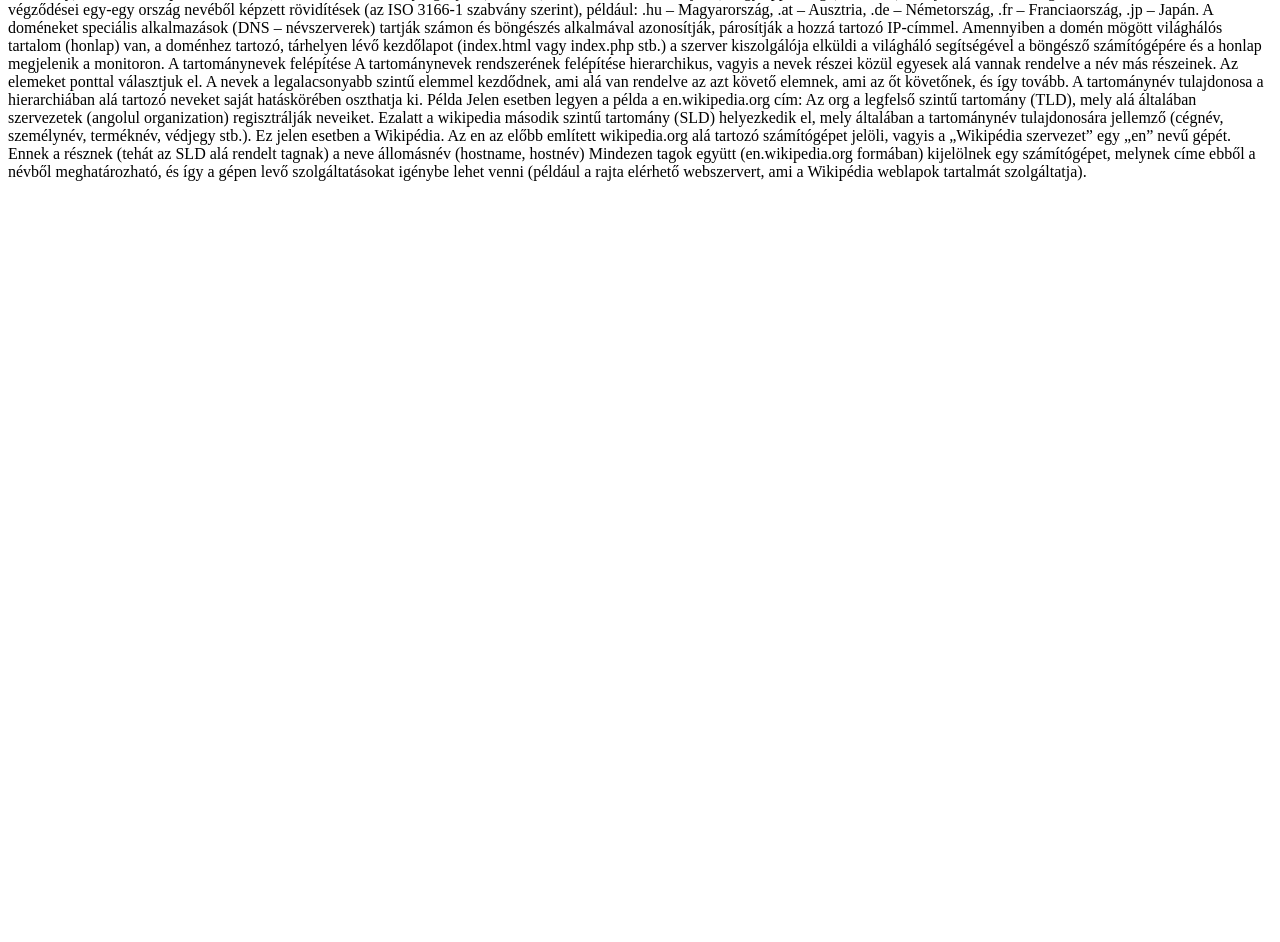
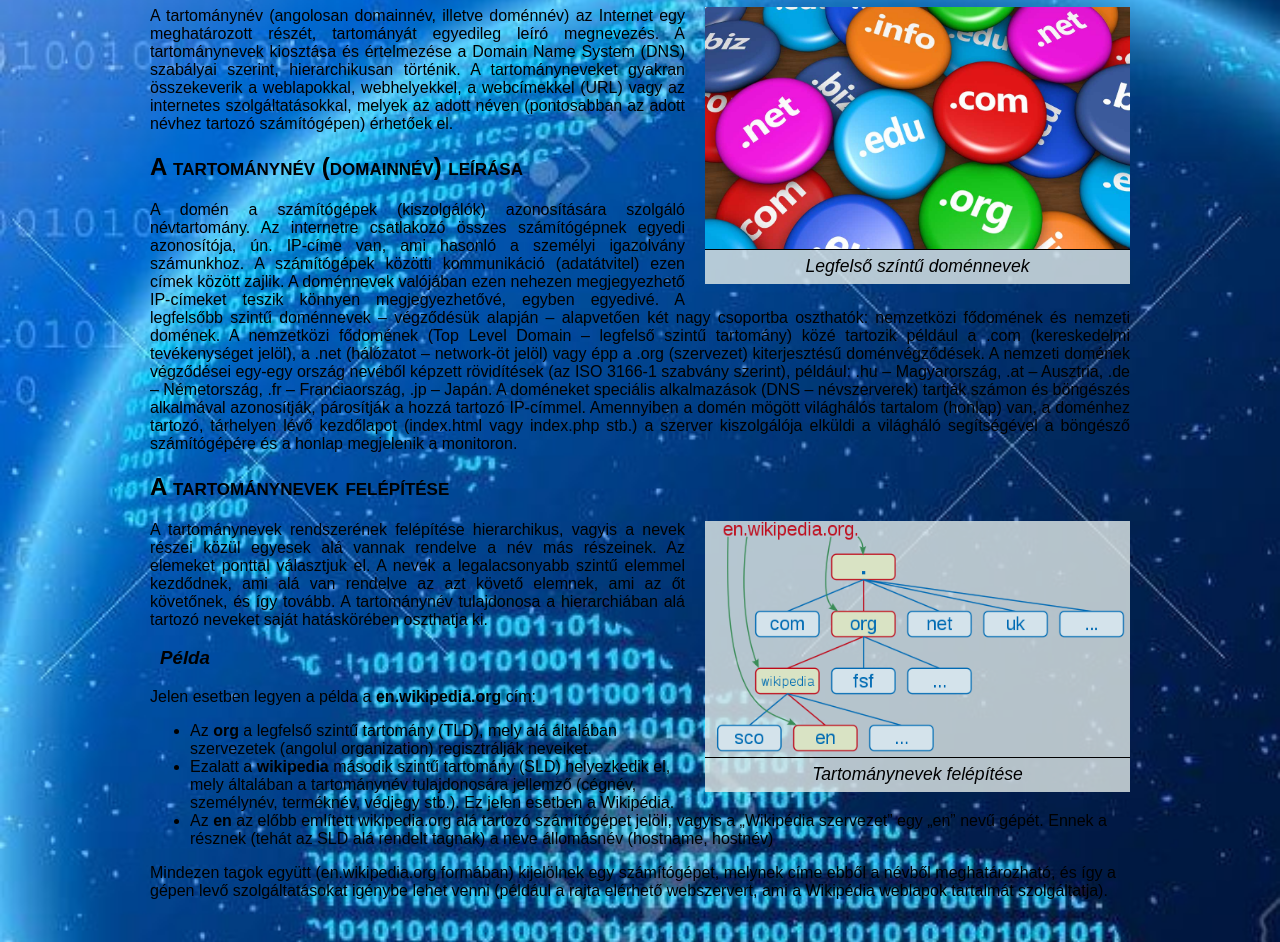
Before and after one commit to sebi2ga121/tartom-ny-n-v-cucc, a plain HTML site: page index.html in a window 1280 px wide. Shown: the part 133-1075 px from the top of the page. Before the commit the page ends 800 px from the top, so only its background shows below. Drawn offline with Linux system fonts and the light colour scheme.

Commit message:
Végállapot

```diff
--- a/index.html
+++ b/index.html
@@ -1,32 +1,44 @@
 <!DOCTYPE html>
-<html>
+<html lang="hu">
+<head>
+  <meta charset="UTF-8">
+  <meta http-equiv="X-UA-Compatible" content="IE=edge">
+  <meta name="viewport" content="width=device-width, initial-scale=1.0">
+  <title>A tartománynév</title>
+  <link rel="stylesheet" href="styles.css">
 
-<head>
 </head>
 
-<body>
+<body id="tartalom">
   <div>
-    A tartománynév
+    <h1>A tartománynév <a href="https://hu.wikipedia.org/wiki/Tartománynév" target="blank">*</a></h1>
+    <div class="kepkeret">
+      <img src="tld.jpg" alt="Legfelső színtű doménnevek" title="Legfelső színtű doménnevek">
+      <p class="kepfelirat">Legfelső színtű doménnevek</p>
+    </div>
+    <p>A tartománynév (angolosan domainnév, illetve doménnév) az Internet egy meghatározott részét, tartományát egyedileg leíró megnevezés. A tartománynevek kiosztása és értelmezése a Domain Name System (DNS) szabályai szerint, hierarchikusan történik. A tartományneveket gyakran összekeverik a weblapokkal, webhelyekkel, a webcímekkel (URL) vagy az internetes szolgáltatásokkal, melyek az adott néven (pontosabban az adott névhez tartozó számítógépen) érhetőek el.</p>
 
-    A tartománynév (angolosan domainnév, illetve doménnév) az Internet egy meghatározott részét, tartományát egyedileg leíró megnevezés. A tartománynevek kiosztása és értelmezése a Domain Name System (DNS) szabályai szerint, hierarchikusan történik. A tartományneveket gyakran összekeverik a weblapokkal, webhelyekkel, a webcímekkel (URL) vagy az internetes szolgáltatásokkal, melyek az adott néven (pontosabban az adott névhez tartozó számítógépen) érhetőek el.
+    <h2>A tartománynév (domainnév) leírása</h2>
 
-    A tartománynév (domainnév) leírása
+    <p>A domén a számítógépek (kiszolgálók) azonosítására szolgáló névtartomány. Az internetre csatlakozó összes számítógépnek egyedi azonosítója, ún. IP-címe van, ami hasonló a személyi igazolvány számunkhoz. A számítógépek közötti kommunikáció (adatátvitel) ezen címek között zajlik. A doménnevek valójában ezen nehezen megjegyezhető IP-címeket teszik könnyen megjegyezhetővé, egyben egyedivé. A legfelsőbb szintű doménnevek – végződésük alapján – alapvetően két nagy csoportba oszthatók: nemzetközi fődomének és nemzeti domének. A nemzetközi fődomének (Top Level Domain – legfelső szintű tartomány) közé tartozik például a .com (kereskedelmi tevékenységet jelöl), a .net (hálózatot – network-öt jelöl) vagy épp a .org (szervezet) kiterjesztésű doménvégződések. A nemzeti domének végződései egy-egy ország nevéből képzett rövidítések (az ISO 3166-1 szabvány szerint), például: .hu – Magyarország, .at – Ausztria, .de – Németország, .fr – Franciaország, .jp – Japán. A doméneket speciális alkalmazások (DNS – névszerverek) tartják számon és böngészés alkalmával azonosítják, párosítják a hozzá tartozó IP-címmel. Amennyiben a domén mögött világhálós tartalom (honlap) van, a doménhez tartozó, tárhelyen lévő kezdőlapot (index.html vagy index.php stb.) a szerver kiszolgálója elküldi a világháló segítségével a böngésző számítógépére és a honlap megjelenik a monitoron.</p>
 
-    A domén a számítógépek (kiszolgálók) azonosítására szolgáló névtartomány. Az internetre csatlakozó összes számítógépnek egyedi azonosítója, ún. IP-címe van, ami hasonló a személyi igazolvány számunkhoz. A számítógépek közötti kommunikáció (adatátvitel) ezen címek között zajlik. A doménnevek valójában ezen nehezen megjegyezhető IP-címeket teszik könnyen megjegyezhetővé, egyben egyedivé. A legfelsőbb szintű doménnevek – végződésük alapján – alapvetően két nagy csoportba oszthatók: nemzetközi fődomének és nemzeti domének. A nemzetközi fődomének (Top Level Domain – legfelső szintű tartomány) közé tartozik például a .com (kereskedelmi tevékenységet jelöl), a .net (hálózatot – network-öt jelöl) vagy épp a .org (szervezet) kiterjesztésű doménvégződések. A nemzeti domének végződései egy-egy ország nevéből képzett rövidítések (az ISO 3166-1 szabvány szerint), például: .hu – Magyarország, .at – Ausztria, .de – Németország, .fr – Franciaország, .jp – Japán. A doméneket speciális alkalmazások (DNS – névszerverek) tartják számon és böngészés alkalmával azonosítják, párosítják a hozzá tartozó IP-címmel. Amennyiben a domén mögött világhálós tartalom (honlap) van, a doménhez tartozó, tárhelyen lévő kezdőlapot (index.html vagy index.php stb.) a szerver kiszolgálója elküldi a világháló segítségével a böngésző számítógépére és a honlap megjelenik a monitoron.
+    <h2>A tartománynevek felépítése</h2>
+    <div class="kepkeret">
+      <img src="felepites.png" alt="Tartománynevek felépítése" title="Tartománynevek felépítése">
+      <p class="kepfelirat">Tartománynevek felépítése</p>
+    </div>
 
-    A tartománynevek felépítése
+    <p>A tartománynevek rendszerének felépítése hierarchikus, vagyis a nevek részei közül egyesek alá vannak rendelve a név más részeinek. Az elemeket ponttal választjuk el. A nevek a legalacsonyabb szintű elemmel kezdődnek, ami alá van rendelve az azt követő elemnek, ami az őt követőnek, és így tovább. A tartománynév tulajdonosa a hierarchiában alá tartozó neveket saját hatáskörében oszthatja ki.</p>
 
-    A tartománynevek rendszerének felépítése hierarchikus, vagyis a nevek részei közül egyesek alá vannak rendelve a név más részeinek. Az elemeket ponttal választjuk el. A nevek a legalacsonyabb szintű elemmel kezdődnek, ami alá van rendelve az azt követő elemnek, ami az őt követőnek, és így tovább. A tartománynév tulajdonosa a hierarchiában alá tartozó neveket saját hatáskörében oszthatja ki.
+    <h3>Példa</h3>
 
-    Példa
-
-    Jelen esetben legyen a példa a en.wikipedia.org cím:
-
-    Az org a legfelső szintű tartomány (TLD), mely alá általában szervezetek (angolul organization) regisztrálják neveiket.
-    Ezalatt a wikipedia második szintű tartomány (SLD) helyezkedik el, mely általában a tartománynév tulajdonosára jellemző (cégnév, személynév, terméknév, védjegy stb.). Ez jelen esetben a Wikipédia.
-    Az en az előbb említett wikipedia.org alá tartozó számítógépet jelöli, vagyis a „Wikipédia szervezet” egy „en” nevű gépét. Ennek a résznek (tehát az SLD alá rendelt tagnak) a neve állomásnév (hostname, hostnév)
-
-    Mindezen tagok együtt (en.wikipedia.org formában) kijelölnek egy számítógépet, melynek címe ebből a névből meghatározható, és így a gépen levő szolgáltatásokat igénybe lehet venni (például a rajta elérhető webszervert, ami a Wikipédia weblapok tartalmát szolgáltatja).
+    Jelen esetben legyen a példa a <span>en.wikipedia.org</span> cím:
+  <ul>
+    <li>Az <span>org</span> a legfelső szintű tartomány (TLD), mely alá általában szervezetek (angolul organization) regisztrálják neveiket.</li>
+    <li>Ezalatt a <span>wikipedia</span> második szintű tartomány (SLD) helyezkedik el, mely általában a tartománynév tulajdonosára jellemző (cégnév, személynév, terméknév, védjegy stb.). Ez jelen esetben a Wikipédia.</li>
+    <li>Az <span>en</span> az előbb említett wikipedia.org alá tartozó számítógépet jelöli, vagyis a „Wikipédia szervezet” egy „en” nevű gépét. Ennek a résznek (tehát az SLD alá rendelt tagnak) a neve állomásnév (hostname, hostnév)</li>
+  </ul>
+  </p>Mindezen tagok együtt (en.wikipedia.org formában) kijelölnek egy számítógépet, melynek címe ebből a névből meghatározható, és így a gépen levő szolgáltatásokat igénybe lehet venni (például a rajta elérhető webszervert, ami a Wikipédia weblapok tartalmát szolgáltatja).</p>
   </div>
 </body>
 
--- a/styles.css
+++ b/styles.css
@@ -5,6 +5,7 @@ body {
   background-position-y: center;
   background-attachment: fixed;
   background-size: cover;
+  background-image: url(back.jpg);
 }
 
 #tartalom {
@@ -27,6 +28,8 @@ body {
   margin-left: 20px;
   margin-bottom: 20px;
   background-color:  rgba(227, 235, 233, 0.8);
+  border: 5px solid (rgba 000, 000, 255, 0.5);
+
 }
 
 .kepkeret img {
@@ -44,8 +47,31 @@ h1, h2 {
 p.kepfelirat {
   font-size: 1.1em;
   margin: 0px;
+  text-align: center;
+  font-style: italic;
+  line-height: 140%;
 }
 
 p {
   text-align: justify;
 }
+
+span{
+  font-weight: bold;
+
+}
+
+h3{
+  font-style: italic;
+  text-indent: 10px;
+
+}
+
+a{
+  text-decoration-style: none;
+  color: yellow;
+}
+
+a:hover{
+  color: red;
+}
```
Also changed, not shown: validáláscss.PNG (added), validáláshtml.PNG (added).
